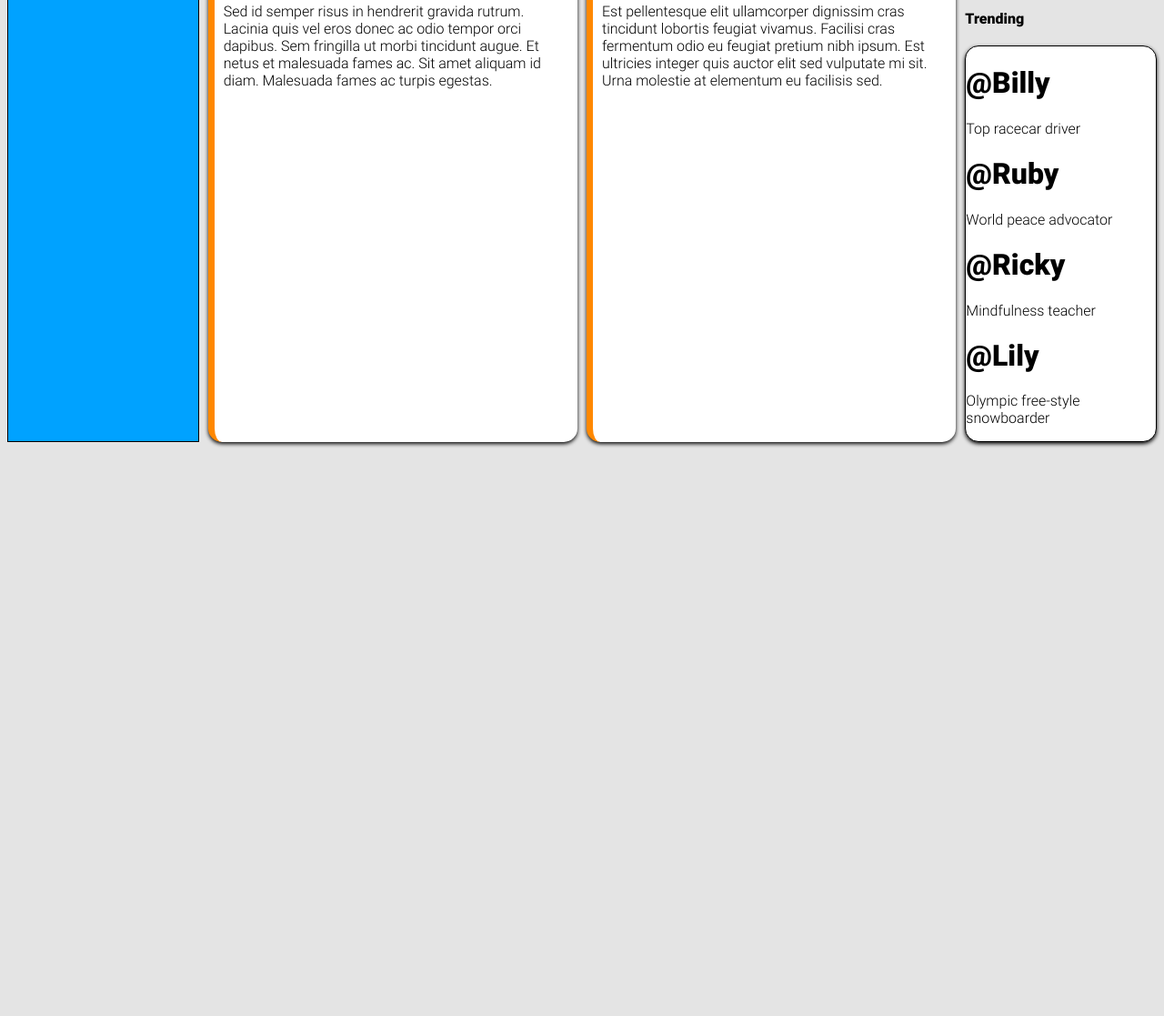
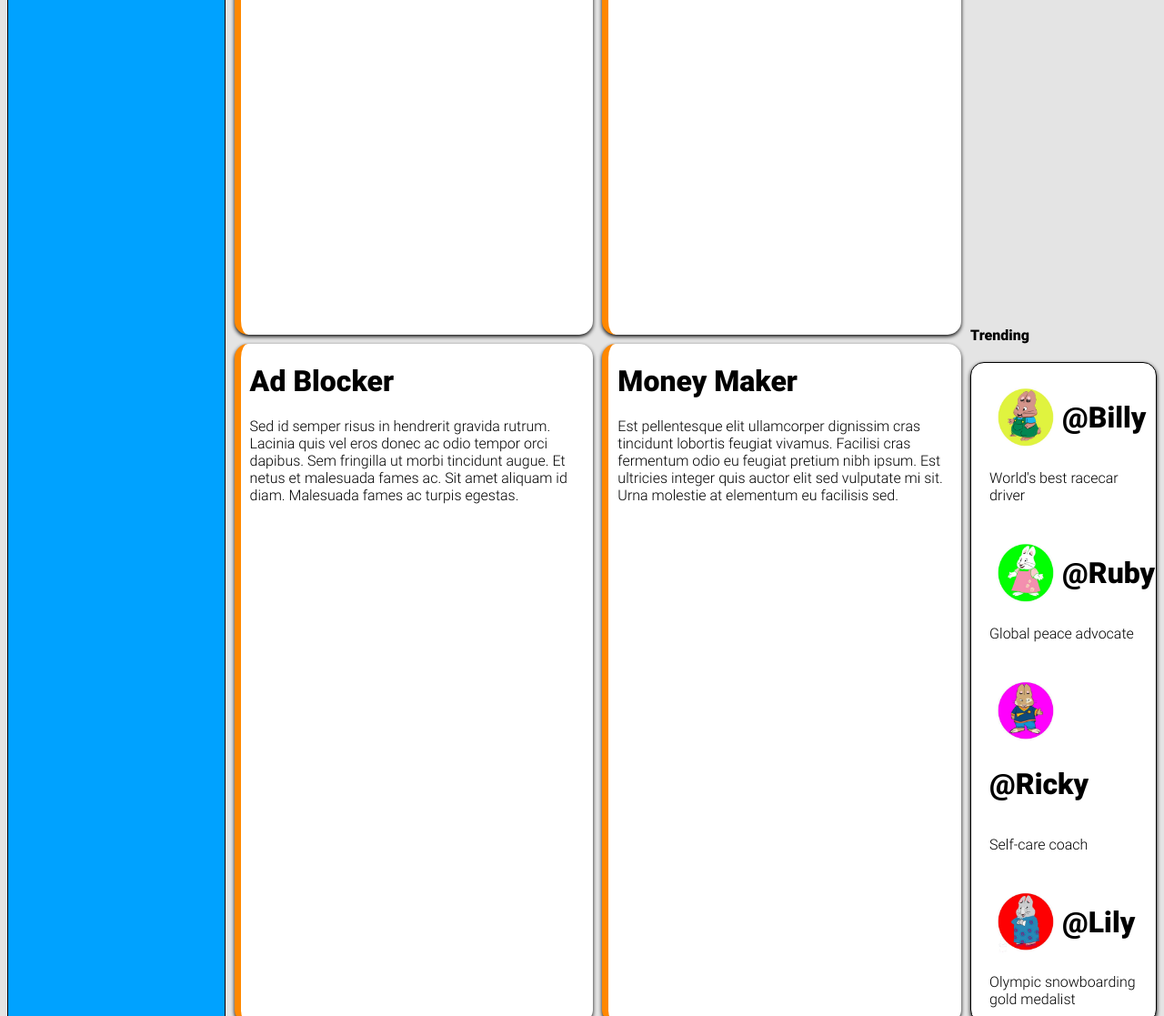
Before and after one commit to jackNicosia/Admin-Dashboard, a plain HTML site: page index.html in a window 1280 px wide. Shown: the part 1683-2800 px from the top of the page at 91% size. Before the commit the page ends 2253 px from the top, so only its background shows below. Drawn offline with Linux system fonts and the light colour scheme.

Commit message:
profile pictures, cursor: pointer;

```diff
--- a/index.html
+++ b/index.html
@@ -9,7 +9,7 @@
 </head>
 <body>
     <div class="sidebar">
-        <img src="" class="logo" alt="sidebar logo">
+        <h2>Dashboard</h2>
         <ul>
             <li class="home-icon">Home</li>
             <li class="profile-icon">Profile</li>
@@ -91,20 +91,24 @@
     <h4 class="trending-header">Trending</h4>
     <div class="trending-container">
     <div class="trending">
+        <img src="billy.jpg" alt="Billy's profile picture">
         <h1>@Billy</h1>
-        <p>Top racecar driver</p>
+        <p>World's best racecar driver</p>
     </div>
     <div class="trending">
+        <img src="ruby.jpg" alt="Ruby's profile picture">
         <h1>@Ruby</h1>
-        <p>World peace advocator</p>
+        <p>Global peace advocate</p>
     </div>
     <div class="trending">
+        <img src="ricky.jpg" alt="Ricky's profile picture">
         <h1>@Ricky</h1>
-        <p>Mindfulness teacher</p>
+        <p>Self-care coach</p>
     </div>
     <div class="trending">
+        <img src="lily.jpg" alt="Lily's profile picture">
         <h1>@Lily</h1>
-        <p>Olympic free-style snowboarder</p>
+        <p>Olympic snowboarding gold medalist</p>
     </div>
 </div>
 </body>
--- a/style.css
+++ b/style.css
@@ -2,10 +2,16 @@
     font-family: 'myFont';
     src:  url('Roboto-Black.ttf') format('woff2');
     }
-    @font-face {
-        font-family: 'myFontLight';
-        src:  url('Roboto-Light.ttf') format('woff2');
-        }
+
+@font-face {
+    font-family: 'myFontLight';
+    src:  url('Roboto-Light.ttf') format('woff2');
+    }
+@font-face {
+    font-family: 'logoFont';
+    src:  url('RussoOne-Regular.ttf') format('woff2');
+    }
+
 
 
 
@@ -16,6 +22,16 @@ body {
     grid-template-rows: 20% 40% 40%;
     background-color: rgb(228, 228, 228);
 
+}
+
+.sidebar > h2 {
+    color: white;
+    text-align: center;
+    font-family: logoFont;
+    font-size: 40px;
+    margin-top: 40px;
+    margin-left: 10px;
+    margin-right: 10px;
 }
 
 h1 + p {
@@ -148,6 +164,15 @@ a > img {
     box-shadow: 0 2px 4px rgba(0, 0, 0, 0.966);
 }
 
+.trending{
+    display:flex;
+    flex-shrink: 0;
+    flex-basis: 100%;
+    flex-wrap: wrap;
+    margin-top: 20px;
+    margin-left: 20px;
+}
+
 ul {
     height: 100%;
     display:grid;
@@ -173,6 +198,7 @@ li:nth-child(9){
     list-style-type: none;
     margin-top: 10px;
     color:white;
+    cursor: pointer;
 }
 
 .small-profile {
@@ -346,3 +372,11 @@ button {
     vertical-align: middle;
     filter: invert(1);
 }
+
+.trending > img {
+    width: 80px;
+}
+
+img {
+    cursor: pointer;
+}
```
Also changed, not shown: RussoOne-Regular.ttf (added), billy.jpg (added), lily.jpg (added), ricky.jpg (added), ruby.jpg (added).
